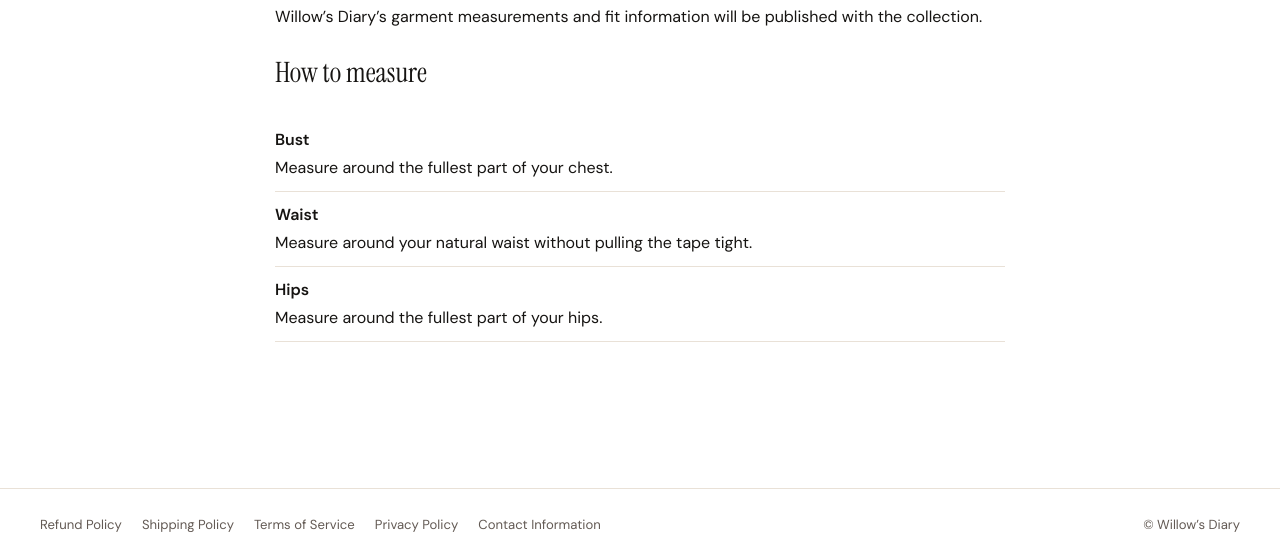
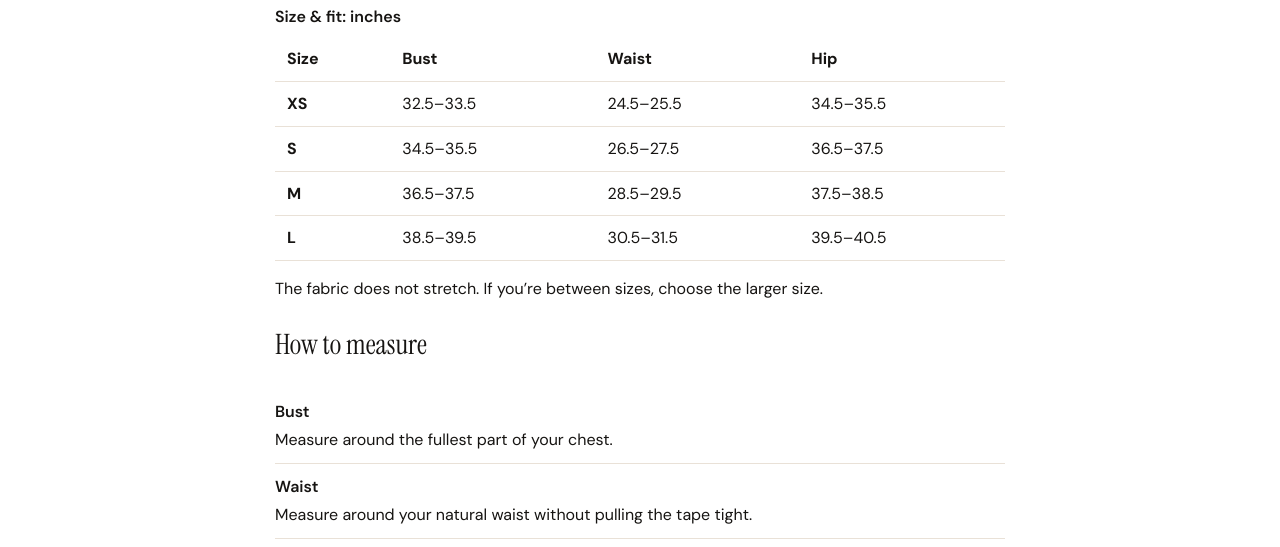
Before and after one commit to MayoWolf/willowsdiary, a plain HTML site: page public/size-guide/index.html in a window 1280 px wide. Shown: the part 239-786 px from the top of the page. Drawn offline with Linux system fonts and the light colour scheme.

Commit message:
Publish Willow’s Diary size chart

```diff
--- a/public/size-guide/index.html
+++ b/public/size-guide/index.html
@@ -1,8 +1,8 @@
 <!doctype html>
 <html lang="en"><head><meta charset="utf-8"><meta name="viewport" content="width=device-width,initial-scale=1">
 <meta name="theme-color" content="#f8e8b5"><meta name="description" content="Explore the Willow’s Diary collection and find product, sizing and shop information.">
-<meta property="og:site_name" content="Willow’s Diary"><meta property="og:type" content="website"><title>Size Guide | Willow’s Diary</title><link rel="stylesheet" href="/styles.css"><link rel="icon" href="/favicon.ico"><link rel="apple-touch-icon" href="/apple-touch-icon.png"></head>
+<meta property="og:site_name" content="Willow’s Diary"><meta property="og:type" content="website"><title>Size Guide | Willow’s Diary</title><link rel="stylesheet" href="/styles.css"><link rel="icon" href="/favicon.ico"><link rel="apple-touch-icon" href="/apple-touch-icon.png"><style>.size-chart{overflow-x:auto}.size-chart table{width:100%;min-width:17rem;border-collapse:collapse;text-align:left}.size-chart caption{text-align:left;font-weight:600;margin-bottom:.5rem}.size-chart th,.size-chart td{padding:.62rem clamp(.24rem,1vw,.75rem);border-bottom:1px solid #e9e1d7;white-space:nowrap}.size-chart td{font-variant-numeric:tabular-nums}.size-note{margin-top:1rem}</style></head>
 <body><a class="skip" href="#main">Skip to content</a><header class="site-header"><div class="bar">
 <a class="brand" href="/" aria-label="Willow’s Diary home"><img src="/assets/willows-diary-logo.webp" alt="Willow’s Diary" width="480" height="255"></a>
 <nav aria-label="Main navigation"><a href="/">Home</a><a href="/#shop">Shop</a><a href="/size-guide/">Size Guide</a><a href="/contact/">Contact Us</a><a href="/policies/">Policies</a></nav>
-</div></header><main id="main" tabindex="-1"><div class="wrap info"><h1>Size Guide</h1><p>Willow’s Diary’s garment measurements and fit information will be published with the collection.</p><h2>How to measure</h2><dl><div><dt>Bust</dt><dd>Measure around the fullest part of your chest.</dd></div><div><dt>Waist</dt><dd>Measure around your natural waist without pulling the tape tight.</dd></div><div><dt>Hips</dt><dd>Measure around the fullest part of your hips.</dd></div></dl></div></main><footer class="site-footer"><div class="footer-inner"><nav aria-label="Shop information"><a href="/policies/#refunds">Refund Policy</a><a href="/policies/#shipping">Shipping Policy</a><a href="/policies/#terms">Terms of Service</a><a href="/policies/#privacy">Privacy Policy</a><a href="/contact/">Contact Information</a></nav><p>© Willow’s Diary</p></div></footer></body></html>
+</div></header><main id="main" tabindex="-1"><div class="wrap info"><h1>Size Guide</h1><div class="size-chart"><table><caption>Size &amp; fit: inches</caption><thead><tr><th scope="col">Size</th><th scope="col">Bust</th><th scope="col">Waist</th><th scope="col">Hip</th></tr></thead><tbody><tr><th scope="row">XS</th><td>32.5–33.5</td><td>24.5–25.5</td><td>34.5–35.5</td></tr><tr><th scope="row">S</th><td>34.5–35.5</td><td>26.5–27.5</td><td>36.5–37.5</td></tr><tr><th scope="row">M</th><td>36.5–37.5</td><td>28.5–29.5</td><td>37.5–38.5</td></tr><tr><th scope="row">L</th><td>38.5–39.5</td><td>30.5–31.5</td><td>39.5–40.5</td></tr></tbody></table></div><p class="size-note">The fabric does not stretch. If you’re between sizes, choose the larger size.</p><h2>How to measure</h2><dl><div><dt>Bust</dt><dd>Measure around the fullest part of your chest.</dd></div><div><dt>Waist</dt><dd>Measure around your natural waist without pulling the tape tight.</dd></div><div><dt>Hips</dt><dd>Measure around the fullest part of your hips.</dd></div></dl></div></main><footer class="site-footer"><div class="footer-inner"><nav aria-label="Shop information"><a href="/policies/#refunds">Refund Policy</a><a href="/policies/#shipping">Shipping Policy</a><a href="/policies/#terms">Terms of Service</a><a href="/policies/#privacy">Privacy Policy</a><a href="/contact/">Contact Information</a></nav><p>© Willow’s Diary</p></div></footer></body></html>
```
